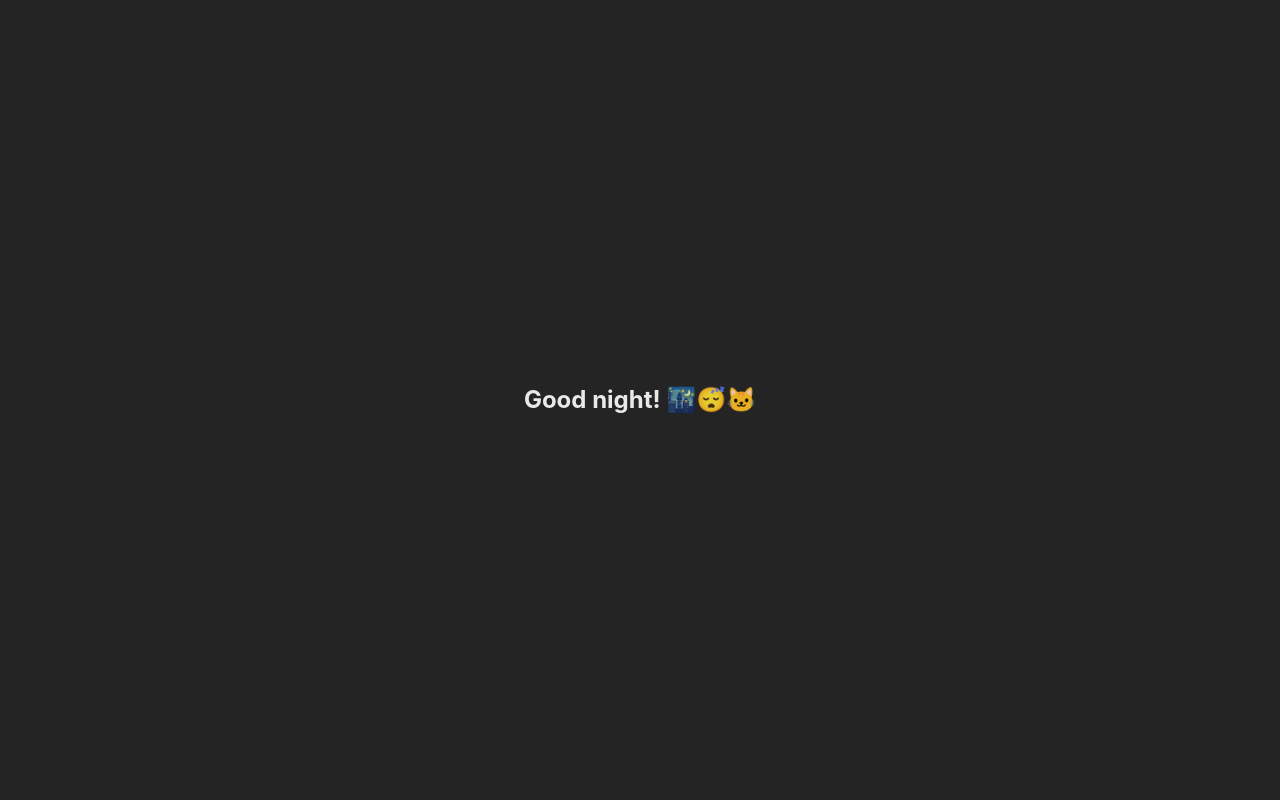
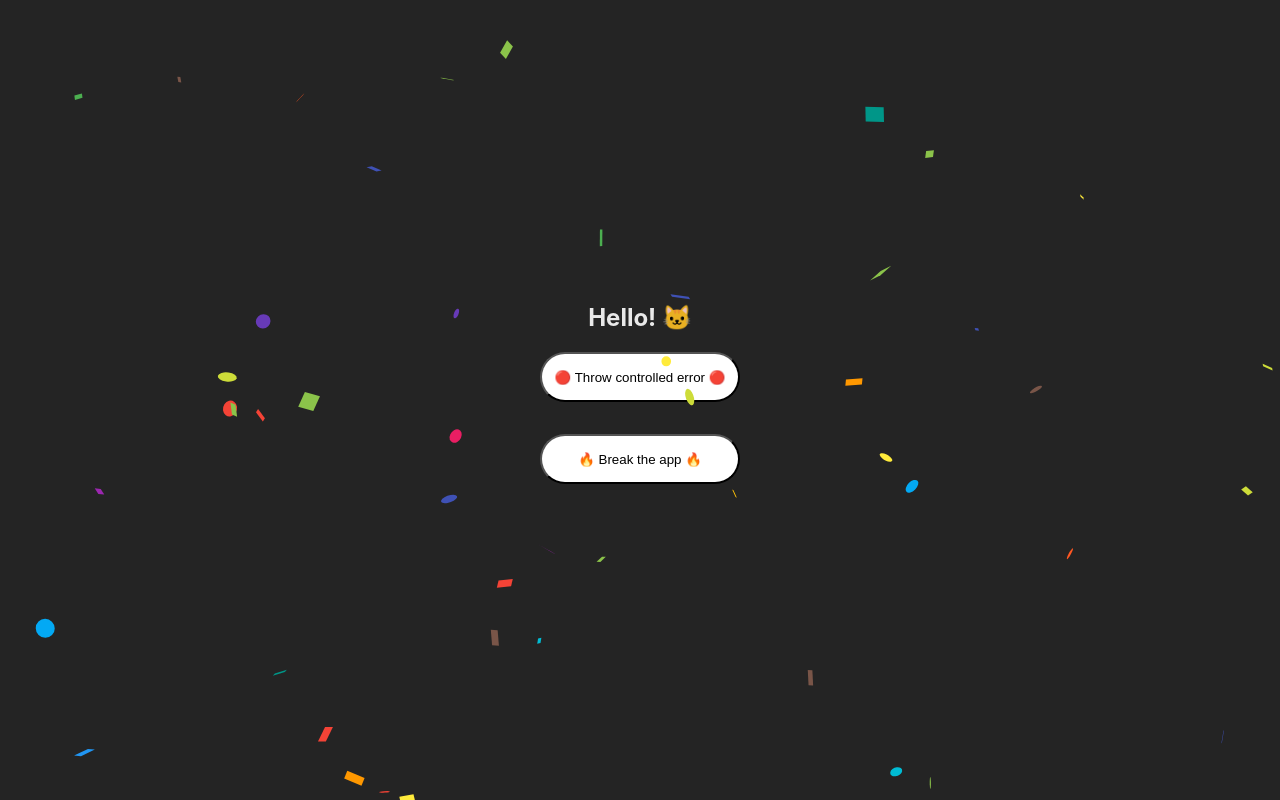
Before and after one commit to ivsantos/devops-final-project, a React (Vite) app: page / in a window 1280 px wide. Built offline with nearby package versions, Linux system fonts and the light colour scheme.

Commit message:
feat: :loud_sound: Add Sentry as error tracker and perf monitoring

```diff
--- a/package.json
+++ b/package.json
@@ -13,6 +13,7 @@
     "type-check": "tsc"
   },
   "dependencies": {
+    "@sentry/react": "7.56.0",
     "react": "18.2.0",
     "react-confetti": "6.1.0",
     "react-dom": "18.2.0"
@@ -26,8 +27,8 @@
     "@types/react-dom": "18.2.6",
     "@typescript-eslint/eslint-plugin": "5.60.0",
     "@typescript-eslint/parser": "5.60.0",
+    "@vitejs/plugin-react": "3.1.0",
     "@vitejs/plugin-react-swc": "3.3.2",
-    "@vitejs/plugin-react": "3.1.0",
     "eslint": "8.43.0",
     "eslint-plugin-react-hooks": "4.6.0",
     "eslint-plugin-react-refresh": "0.4.1",
@@ -35,6 +36,7 @@
     "jest": "29.5.0",
     "jest-environment-jsdom": "29.5.0",
     "jest-watch-typeahead": "2.2.2",
+    "sass": "1.63.6",
     "typescript": "5.1.3",
     "vite": "4.3.9"
   }
--- a/src/App.module.css
+++ /dev/null
@@ -1,3 +0,0 @@
-.title {
-  font-size: 1.5rem;
-}
--- /dev/null
+++ b/src/App.module.scss
@@ -0,0 +1,67 @@
+.title {
+  font-size: 1.5rem;
+}
+
+button {
+  position: relative;
+  display: flex;
+  justify-content: center;
+  align-items: center;
+  margin-bottom: 2rem;
+  width: 200px;
+  cursor: pointer;
+  height: 50px;
+  background: #fff;
+  border-radius: 999px;
+
+  &.fireButton:hover {
+    box-shadow: 0 0 20px 10px rgba(230, 30, 10, 0.6);
+    animation: burn 1000ms ease-out forwards;
+
+    &::before {
+      content: '';
+      position: absolute;
+      left: 40px;
+      width: 100px;
+      height: 40px;
+      background: rgba(255, 230, 110, 1);
+      border-radius: 100%;
+      animation: flare 1000ms ease-out forwards;
+    }
+
+    &::after {
+      content: '';
+      position: absolute;
+      right: 40px;
+      width: 100px;
+      height: 40px;
+      background: rgba(255, 230, 110, 1);
+      border-radius: 100%;
+      animation: flare 1000ms ease-out forwards;
+    }
+  }
+}
+
+@keyframes flare {
+  100% {
+    transform: translateY(-20px) scale(1.5);
+    filter: blur(10px);
+    opacity: 0;
+  }
+}
+
+@keyframes burn {
+  0% {
+    color: rgba(255, 130, 110, 1);
+    background: rgba(255, 230, 110, 1);
+    box-shadow: 0 0 5px 0 rgba(200, 0, 10, 1), 0 0 5px 0 rgba(230, 30, 10, 0.8),
+      0 0 5px 0 rgba(230, 230, 10, 0.6);
+  }
+
+  100% {
+    color: rgba(0, 0, 0, 1);
+    background: rgba(255, 255, 255, 1);
+    box-shadow: 0 -35px 40px 30px rgba(255, 130, 10, 0), 0 -30px 30px 10px rgba(230, 30, 10, 0),
+      0 -20px 10px 0 rgba(255, 255, 10, 0);
+  }
+}
--- a/src/App.tsx
+++ b/src/App.tsx
@@ -1,10 +1,29 @@
 import Confetti from 'react-confetti';
-import styles from './App.module.css';
+import styles from './App.module.scss';
+import { useState } from 'react';
+
+function BrokenComponent() {
+  throw new Error('Broken component');
+}
 
 export default function App() {
+  const [error, setError] = useState(false);
+  const throwKnownError = () => {
+    throw new Error('✋ This is a known error that will be caught by Sentry');
+  };
+
+  const handleLoadBrokenComponent = () => {
+    setError(true);
+  };
+
   return (
     <>
-      <h1 className={styles.title}>Good night! 🌃😴🐱</h1>
+      <h1 className={styles.title}>Hello! 🐱</h1>
+      <button onClick={() => throwKnownError()}>🔴 Throw controlled error 🔴</button>
+      <button className={styles.fireButton} onClick={handleLoadBrokenComponent}>
+        🔥 Break the app 🔥
+      </button>
+      {error && <BrokenComponent />}
       <Confetti recycle={false} />
     </>
   );
--- a/src/index.tsx
+++ b/src/index.tsx
@@ -2,6 +2,23 @@ import React from 'react';
 import ReactDOM from 'react-dom/client';
 import App from './App';
 import './index.css';
+import * as Sentry from '@sentry/react';
+
+Sentry.init({
+  dsn: 'https://daf52c8ef4904f7fb3295af059116c4b@o4505410145157120.ingest.sentry.io/4505410171895808',
+  integrations: [
+    new Sentry.BrowserTracing({
+      // Set `tracePropagationTargets` to control for which URLs distributed tracing should be enabled
+      tracePropagationTargets: ['localhost', /^\//],
+    }),
+    new Sentry.Replay(),
+  ],
+  // Performance Monitoring
+  tracesSampleRate: 0.7,
+  // Session Replay
+  replaysSessionSampleRate: 0.1,
+  replaysOnErrorSampleRate: 1.0,
+});
 
 ReactDOM.createRoot(document.getElementById('root') as HTMLElement).render(
   <React.StrictMode>
```
Also changed, not shown: 1 other file (tests, documents, lock files or other folders).
